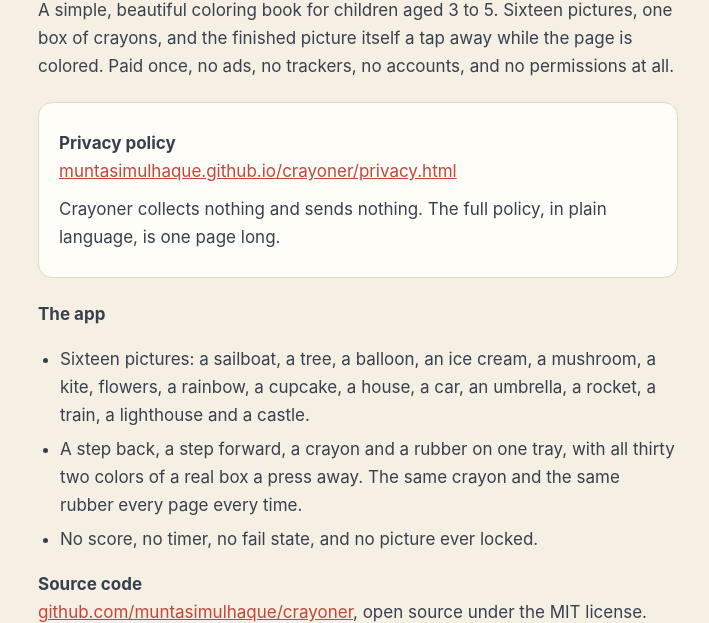
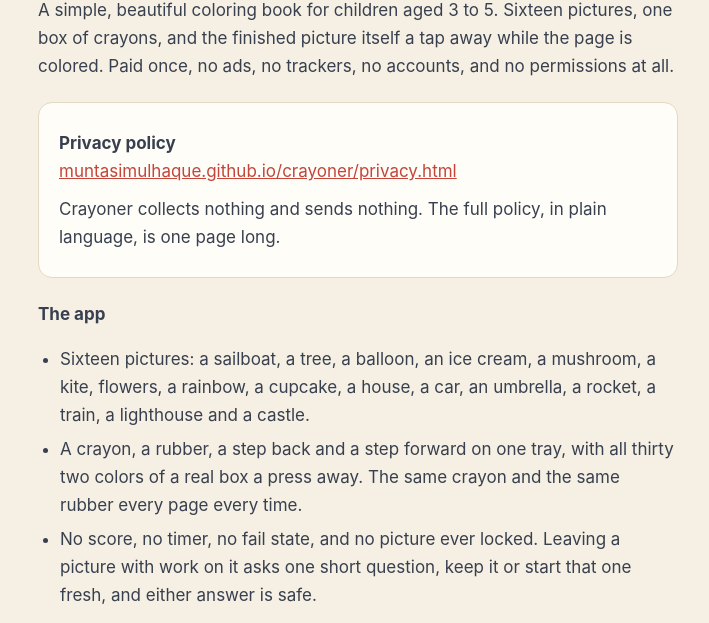
Before and after one commit to muntasimulhaque/crayoner, a plain HTML site: page docs/index.html in a window 1280 px wide. Shown: the part 204-827 px from the top of the page, without its empty margins (282-991 px from the left). Drawn offline with Linux system fonts and the light colour scheme.

Commit message:
The AAB's hash, and the landing page's tray order

```diff
--- a/docs/index.html
+++ b/docs/index.html
@@ -52,10 +52,12 @@
     <li>Sixteen pictures: a sailboat, a tree, a balloon, an ice cream, a
         mushroom, a kite, flowers, a rainbow, a cupcake, a house, a car, an
         umbrella, a rocket, a train, a lighthouse and a castle.</li>
-    <li>A step back, a step forward, a crayon and a rubber on one tray, with
-        all thirty two colors of a real box a press away. The same crayon and
-        the same rubber every page every time.</li>
-    <li>No score, no timer, no fail state, and no picture ever locked.</li>
+    <li>A crayon, a rubber, a step back and a step forward on one tray,
+        with all thirty two colors of a real box a press away. The same
+        crayon and the same rubber every page every time.</li>
+    <li>No score, no timer, no fail state, and no picture ever locked.
+        Leaving a picture with work on it asks one short question, keep it
+        or start that one fresh, and either answer is safe.</li>
   </ul>
 
   <p><strong>Source code</strong><br>
```
Also changed, not shown: 1 other file.
